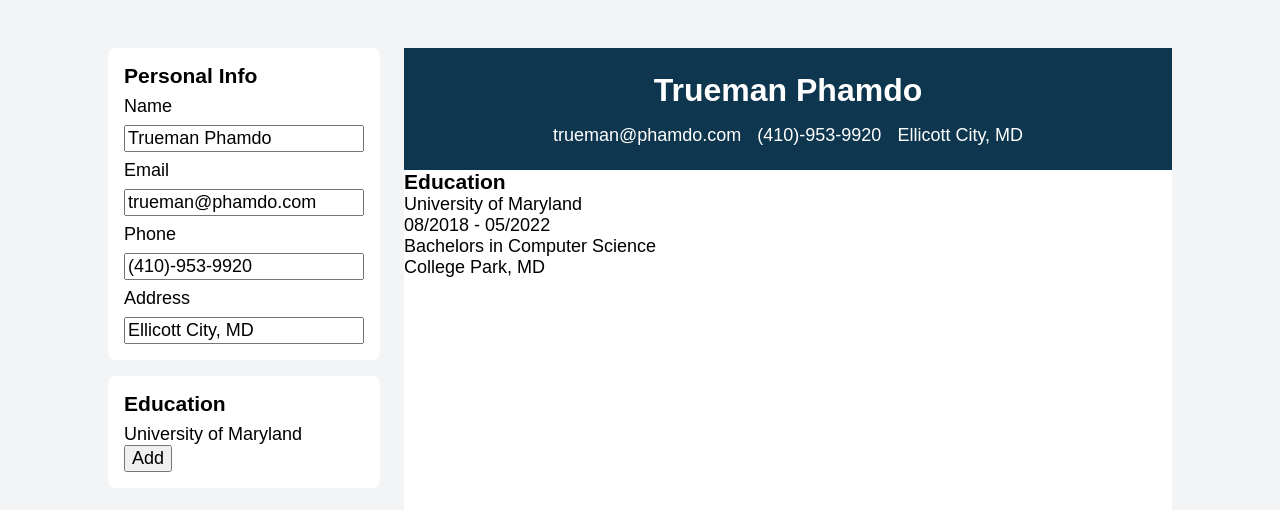
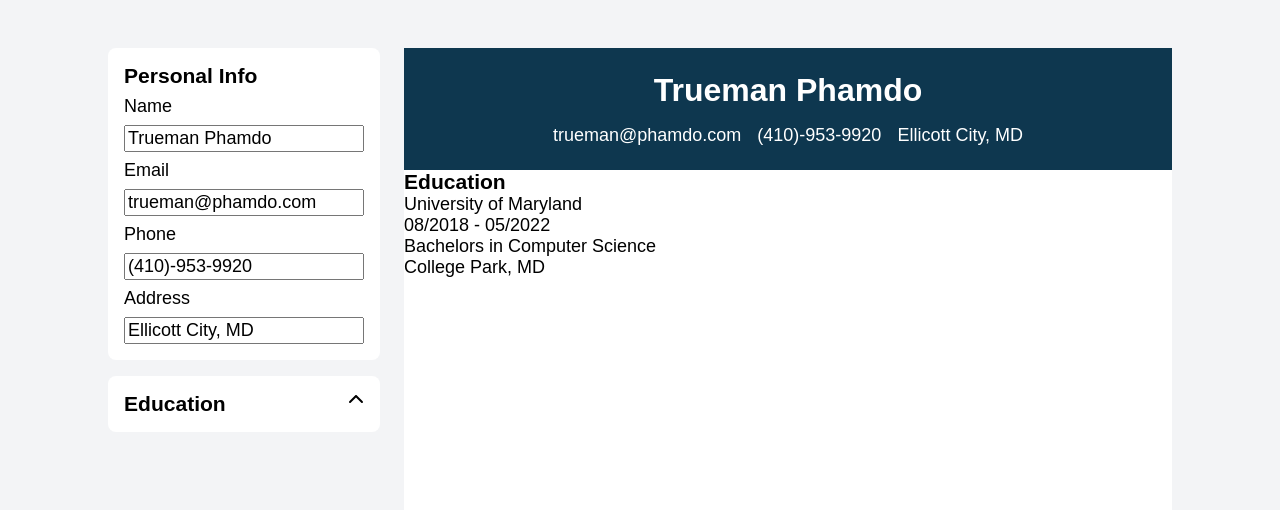
Before and after one commit to tphamdo/cv, a React (Vite) app: page / in a window 1280 px wide. Shown: the top 510 px of the page. Built offline with nearby package versions, Linux system fonts and the light colour scheme.

Commit message:
Add ExpandIcon to EducationCard

```diff
--- a/src/App.css
+++ b/src/App.css
@@ -41,6 +41,11 @@ select {
   border-radius: 8px;
 }
 
+.educationCard .header {
+  display: flex;
+  justify-content: space-between;
+}
+
 .educationForm,
 .personalInfoForm {
   display: flex;
--- a/src/App.jsx
+++ b/src/App.jsx
@@ -1,6 +1,8 @@
 import { useState, Fragment } from 'react';
 import { v4 as uuidv4 } from 'uuid';
 import './App.css';
+import { FontAwesomeIcon } from '@fortawesome/react-fontawesome';
+import { faChevronUp } from '@fortawesome/free-solid-svg-icons';
 
 function PersonalInfo({ info }) {
   return (
@@ -114,8 +116,27 @@ function EducationForm({
   );
 }
 
+function ExpandIcon({ handleClick }) {
+  const [rotation, setRotation] = useState(0);
+  return (
+    <FontAwesomeIcon
+      icon={faChevronUp}
+      onClick={(e) => {
+        if (handleClick) handleClick(e);
+        setRotation((prevRotation) => (prevRotation === 0 ? 180 : 0));
+      }}
+      style={{
+        transition: 'transform .3s',
+        transform: `rotate(${rotation}deg)`,
+        fontSize: '1rem',
+      }}
+    />
+  );
+}
+
 function EducationCard({ educationList, setEducationList }) {
   const [showForm, setShowForm] = useState(false);
+  const [showBody, setShowBody] = useState(false);
   const [education, setEducation] = useState({});
 
   function handleSubmit(e) {
@@ -142,7 +163,9 @@ function EducationCard({ educationList, setEducationList }) {
     setShowForm(false);
   }
 
-  if (showForm) {
+  if (!showBody) {
+    var body = null;
+  } else if (showForm) {
     var body = (
       <EducationForm
         education={education}
@@ -182,7 +205,10 @@ function EducationCard({ educationList, setEducationList }) {
 
   return (
     <div className="educationCard">
-      <h3> Education </h3>
+      <div className="header">
+        <h3> Education </h3>
+        <ExpandIcon handleClick={() => setShowBody((show) => !show)} />
+      </div>
       {body}
     </div>
   );
```
Also changed, not shown: package.json (+7 -2 lines), 1 other file (tests, documents, lock files or other folders).
